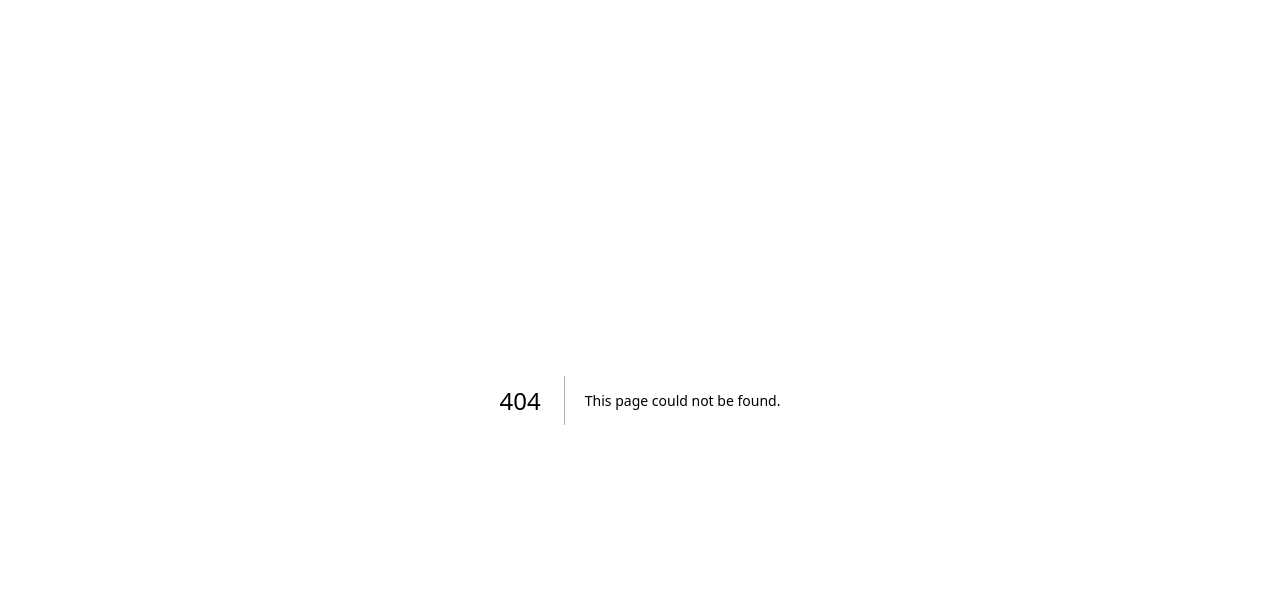
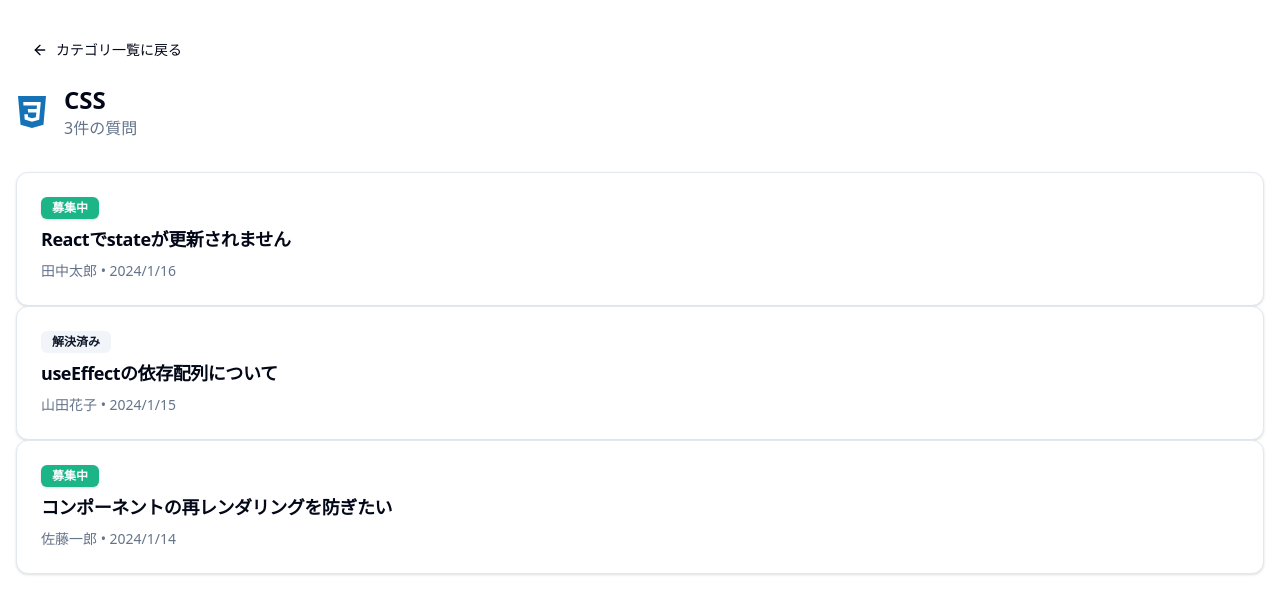
Before and after one commit to geek-camp-vol18/program-tokku, a Next.js app in the folder frontend/: page /categories/CSS in a window 1280 px wide. Before the commit this address had no page. Shown: the top 614 px of the page. Built offline with nearby package versions, Linux system fonts and the light colour scheme.

Commit message:
アイコンが表示されることを確認

```diff
--- /dev/null
+++ b/frontend/src/app/categories/[tag]/page.tsx
@@ -0,0 +1,110 @@
+import Link from "next/link";
+import { ArrowLeft } from "lucide-react";
+import { SiPython, SiJavascript, SiReact, SiTypescript, SiNextdotjs, SiNodedotjs, SiHtml5, SiCss3, SiGit } from "react-icons/si";
+import { Code } from "lucide-react";
+import { Card, CardContent, CardHeader, CardTitle } from "@/components/ui/card";
+import { Badge } from "@/components/ui/badge";
+import { Button } from "@/components/ui/button";
+
+// タグとアイコンのマッピング
+const tagIcons: Record<string, React.ReactNode> = {
+  "Python": <SiPython className="w-8 h-8 text-[#3776AB]" />,
+  "JavaScript": <SiJavascript className="w-8 h-8 text-[#F7DF1E]" />,
+  "React": <SiReact className="w-8 h-8 text-[#61DAFB]" />,
+  "TypeScript": <SiTypescript className="w-8 h-8 text-[#3178C6]" />,
+  "Next.js": <SiNextdotjs className="w-8 h-8 text-foreground" />,
+  "Node.js": <SiNodedotjs className="w-8 h-8 text-[#339933]" />,
+  "HTML": <SiHtml5 className="w-8 h-8 text-[#E34F26]" />,
+  "CSS": <SiCss3 className="w-8 h-8 text-[#1572B6]" />,
+  "Git": <SiGit className="w-8 h-8 text-[#F05032]" />,
+};
+
+const DefaultIcon = () => <Code className="w-8 h-8 text-muted-foreground" />;
+
+// TODO: Supabaseから質問一覧を取得する
+// 現在はモックデータを使用
+const mockQuestions = [
+  {
+    id: "1",
+    title: "Reactでstateが更新されません",
+    status: "open" as const,
+    created_at: "2024-01-16T12:00:00Z",
+    user: { username: "田中太郎" },
+  },
+  {
+    id: "2",
+    title: "useEffectの依存配列について",
+    status: "closed" as const,
+    created_at: "2024-01-15T10:00:00Z",
+    user: { username: "山田花子" },
+  },
+  {
+    id: "3",
+    title: "コンポーネントの再レンダリングを防ぎたい",
+    status: "open" as const,
+    created_at: "2024-01-14T08:00:00Z",
+    user: { username: "佐藤一郎" },
+  },
+];
+
+interface PageProps {
+  params: Promise<{ tag: string }>;
+}
+
+export default async function CategoryTagPage({ params }: PageProps) {
+  const { tag } = await params;
+  const decodedTag = decodeURIComponent(tag);
+
+  // TODO: question_tags経由で質問を取得
+  const questions = mockQuestions;
+
+  return (
+    <div className="container mx-auto px-4 py-8">
+      {/* 戻るボタン */}
+      <Link href="/categories">
+        <Button variant="ghost" className="mb-4 gap-2">
+          <ArrowLeft className="w-4 h-4" />
+          カテゴリ一覧に戻る
+        </Button>
+      </Link>
+
+      {/* タグ情報 */}
+      <div className="flex items-center gap-4 mb-8">
+        {tagIcons[decodedTag] || <DefaultIcon />}
+        <div>
+          <h1 className="text-2xl font-bold">{decodedTag}</h1>
+          <p className="text-muted-foreground">{questions.length}件の質問</p>
+        </div>
+      </div>
+
+      {/* 質問一覧 */}
+      <div className="space-y-4">
+        {questions.length === 0 ? (
+          <p className="text-center text-muted-foreground py-8">
+            このカテゴリの質問はまだありません
+          </p>
+        ) : (
+          questions.map((question) => (
+            <Link key={question.id} href={`/questions/${question.id}`}>
+              <Card className="hover:shadow-md transition-shadow cursor-pointer">
+                <CardHeader className="pb-2">
+                  <div className="flex items-center gap-2">
+                    <Badge variant={question.status === "open" ? "default" : "secondary"}>
+                      {question.status === "open" ? "募集中" : "解決済み"}
+                    </Badge>
+                  </div>
+                  <CardTitle className="text-lg">{question.title}</CardTitle>
+                </CardHeader>
+                <CardContent>
+                  <p className="text-sm text-muted-foreground">
+                    {question.user.username} • {new Date(question.created_at).toLocaleDateString("ja-JP")}
+                  </p>
+                </CardContent>
+              </Card>
+            </Link>
+          ))
+        )}
+      </div>
+    </div>
+  );
+}
--- /dev/null
+++ b/frontend/src/app/categories/page.tsx
@@ -0,0 +1,55 @@
+import Link from "next/link";
+import { SiPython, SiJavascript, SiReact, SiTypescript, SiNextdotjs, SiNodedotjs, SiHtml5, SiCss3, SiGit } from "react-icons/si";
+import { Code } from "lucide-react";
+import { Card, CardContent } from "@/components/ui/card";
+
+// タグとアイコンのマッピング
+const tagIcons: Record<string, React.ReactNode> = {
+  "Python": <SiPython className="w-10 h-10 text-[#3776AB]" />,
+  "JavaScript": <SiJavascript className="w-10 h-10 text-[#F7DF1E]" />,
+  "React": <SiReact className="w-10 h-10 text-[#61DAFB]" />,
+  "TypeScript": <SiTypescript className="w-10 h-10 text-[#3178C6]" />,
+  "Next.js": <SiNextdotjs className="w-10 h-10 text-foreground" />,
+  "Node.js": <SiNodedotjs className="w-10 h-10 text-[#339933]" />,
+  "HTML": <SiHtml5 className="w-10 h-10 text-[#E34F26]" />,
+  "CSS": <SiCss3 className="w-10 h-10 text-[#1572B6]" />,
+  "Git": <SiGit className="w-10 h-10 text-[#F05032]" />,
+};
+
+// デフォルトアイコン（マッピングにないタグ用）
+const DefaultIcon = () => <Code className="w-10 h-10 text-muted-foreground" />;
+
+// TODO: Supabaseからタグ一覧を取得する
+// 現在はモックデータを使用
+const tags = [
+  { id: "1", name: "Python" },
+  { id: "2", name: "JavaScript" },
+  { id: "3", name: "React" },
+  { id: "4", name: "TypeScript" },
+  { id: "5", name: "Next.js" },
+  { id: "6", name: "Node.js" },
+  { id: "7", name: "HTML" },
+  { id: "8", name: "CSS" },
+  { id: "9", name: "Git" },
+];
+
+export default function CategoriesPage() {
+  return (
+    <div className="container mx-auto px-4 py-8">
+      <h1 className="text-2xl font-bold mb-6">カテゴリから探す</h1>
+
+      <div className="grid grid-cols-2 sm:grid-cols-3 md:grid-cols-4 lg:grid-cols-5 gap-4">
+        {tags.map((tag) => (
+          <Link key={tag.id} href={`/categories/${tag.name}`}>
+            <Card className="hover:shadow-lg transition-shadow cursor-pointer">
+              <CardContent className="flex flex-col items-center justify-center p-6 gap-3">
+                {tagIcons[tag.name] || <DefaultIcon />}
+                <span className="font-medium text-sm">{tag.name}</span>
+              </CardContent>
+            </Card>
+          </Link>
+        ))}
+      </div>
+    </div>
+  );
+}
```
